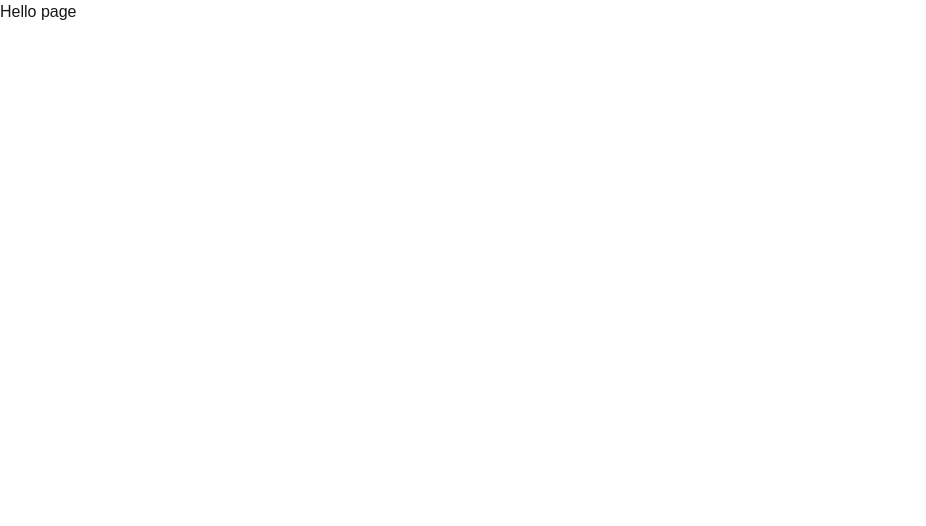
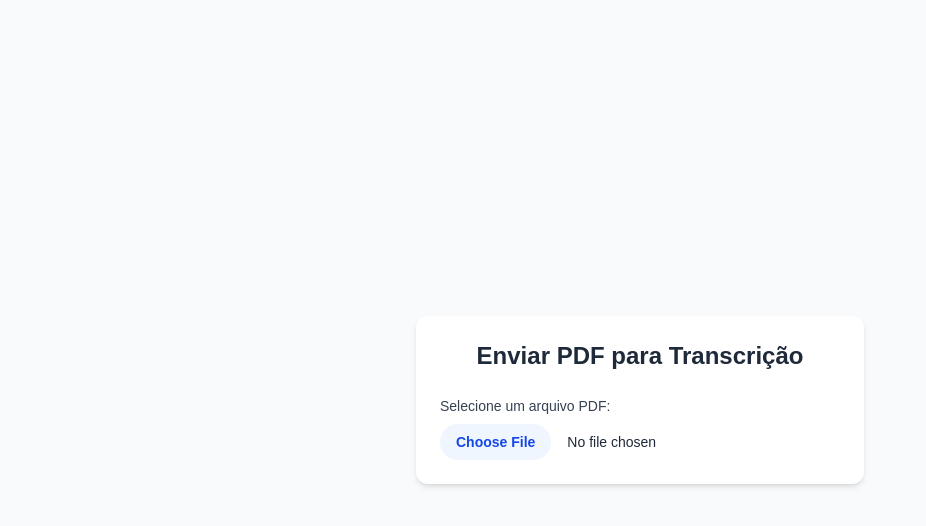
Before and after one commit to pedrocosta99/pdf-quiz-app, a Next.js app in the folder quiz-app-frontend/: page / in a window 1280 px wide. Shown: the top 526 px of the page, without its empty margins (0-926 px from the left). Built offline with nearby package versions, Linux system fonts and the light colour scheme.

Commit message:
feat: upload page

```diff
--- a/quiz-app-frontend/src/app/page.tsx
+++ b/quiz-app-frontend/src/app/page.tsx
@@ -1,5 +1,70 @@
-import Image from "next/image";
+'use client'
+import { useRouter } from "next/navigation";
+import { useUploadPdf } from "../hooks/useUploadPdf";
+import { useStore } from "../store/index";
 
-export default function Upload() {
-  return <div className="">Hello page</div>;
-}
+export default function UploadPage() {
+  const { mutate, isPending, isError, error } = useUploadPdf();
+  const router = useRouter();
+  const setText = useStore((state) => state.setText);
+
+  const handleFileChange = (e: React.ChangeEvent<HTMLInputElement>) => {
+    const file = e.target.files?.[0];
+    if (!file) return;
+    if (file.type !== "application/pdf") {
+      alert("Por favor, envie um arquivo PDF válido.");
+      return;
+    }
+
+    if (file.size > 5 * 1024 * 1024) {
+      alert("O arquivo não pode ultrapassar 5MB.");
+      return;
+    }
+    if (file) {
+      mutate(file, {
+        onSuccess: (data) => {
+          setText(data.text);
+          router.push('/review')
+        },
+      });
+    }
+  };
+
+  return (
+   <main className="min-h-screen bg-gray-50 flex items-center justify-center px-4">
+      <div className="max-w-md w-full bg-white shadow-md rounded-xl p-6 space-y-6">
+        <h1 className="text-2xl font-semibold text-gray-800 text-center">
+          Enviar PDF para Transcrição
+        </h1>
+
+        <label className="block">
+          <span className="block text-sm font-medium text-gray-700 mb-2">
+            Selecione um arquivo PDF:
+          </span>
+          <input
+            type="file"
+            accept="application/pdf"
+            onChange={handleFileChange}
+            disabled={isPending}
+            className="block w-full text-sm text-gray-800
+                       file:mr-4 file:py-2 file:px-4
+                       file:rounded-full file:border-0
+                       file:text-sm file:font-semibold
+                       file:bg-blue-50 file:text-blue-700
+                       hover:file:bg-blue-100"
+          />
+        </label>
+
+        {isPending && (
+          <p className="text-sm text-gray-600 text-center">⏳ Processando PDF...</p>
+        )}
+
+        {isError && (
+          <p className="text-sm text-red-600 text-center">
+            ❌ Erro: {(error as Error).message}
+          </p>
+        )}
+      </div>
+    </main>
+  );
+};
--- /dev/null
+++ b/quiz-app-frontend/src/hooks/useUploadPdf.ts
@@ -0,0 +1,24 @@
+import { useMutation } from '@tanstack/react-query';
+
+const uploadPdf = async (file: File): Promise<{ text: string }> => {
+  const formData = new FormData();
+  formData.append('file', file);
+
+  const response = await fetch('http://localhost:8000/transcribe-pdf', {
+    method: 'POST',
+    body: formData,
+  });
+
+  if (!response.ok) {
+    const err = await response.json();
+    throw new Error(err.detail || 'Erro no upload do PDF');
+  }
+
+  return response.json();
+};
+
+export const useUploadPdf = () => {
+  return useMutation({
+    mutationFn: uploadPdf,
+  });
+};
--- a/quiz-app-frontend/src/store/index.ts
+++ b/quiz-app-frontend/src/store/index.ts
@@ -19,7 +19,7 @@ type AppStore = {
   reset: () => void;
 };
 
-export const useAppStore = create<AppStore>((set) => ({
+export const useStore = create<AppStore>((set) => ({
   text: '',
   setText: (pdf) => set({ text: pdf }),
 
```
